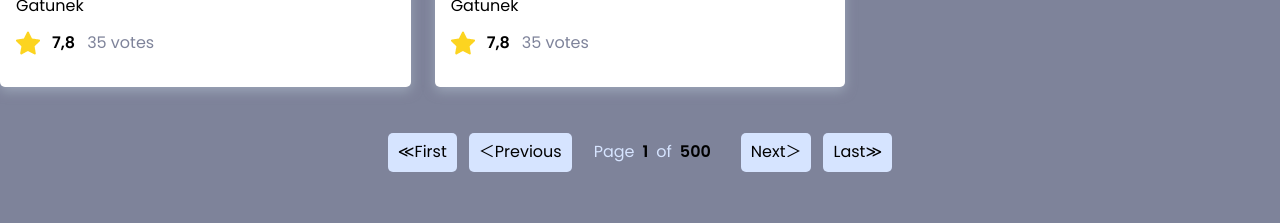
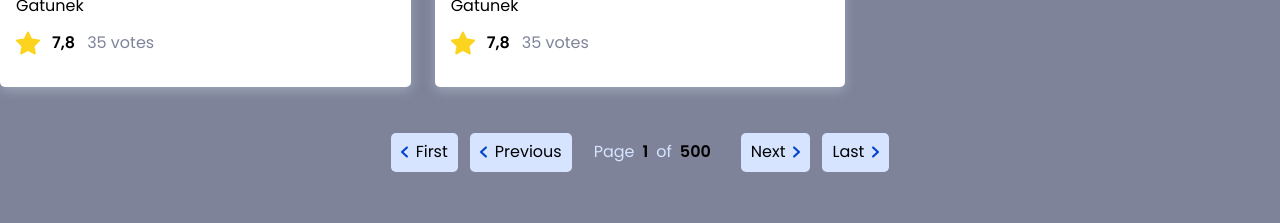
Before and after one commit to jacob-jk/Movies-Browser, a React (Create React App) app: page / in a window 1280 px wide. Shown: the part 5640-5863 px from the top of the page. Built offline with nearby package versions, Linux system fonts and the light colour scheme.

Commit message:
icons as buttons added to Pager

```diff
--- a/src/common/Pager/index.js
+++ b/src/common/Pager/index.js
@@ -1,20 +1,23 @@
 import {
   PagerWrapper,
   PagerButton,
+  PagerIconRotated,
   PageInfo,
   PageInfoStyled,
   PagerText,
 } from "./styled";
+import prev from "../../images/prev.svg";
+import next from "../../images/next.svg";
 
 const Pager = () => (
   <>
     <PagerWrapper>
       <PagerButton>
-        <div>≪</div>
+        <PagerIconRotated src={prev} alt="" />
         <PagerText>First</PagerText>
       </PagerButton>
       <PagerButton>
-        <div>＜</div>
+        <PagerIconRotated src={prev} alt="" />
         <PagerText>Previous</PagerText>
       </PagerButton>
       <PageInfo>
@@ -25,11 +28,11 @@ const Pager = () => (
       </PageInfo>
       <PagerButton>
         <PagerText>Next</PagerText>
-        <div>＞</div>
+        <img src={next} alt="" />
       </PagerButton>
       <PagerButton>
         <PagerText>Last</PagerText>
-        <div>≫</div>
+        <img src={next} alt="" />
       </PagerButton>
     </PagerWrapper>
   </>
--- a/src/common/Pager/styled.js
+++ b/src/common/Pager/styled.js
@@ -14,11 +14,16 @@ export const PagerButton = styled.button`
   padding: 0 10px;
   display: flex;
   align-items: center;
+  gap: 8px;
 
   @media (max-width: ${({ theme }) => theme.breakpoint.mobileMax}px) {
     margin: 6px 2px;
     padding: 0 5px;
   }
+`;
+
+export const PagerIconRotated = styled.img`
+  transform: rotate(180deg);
 `;
 
 export const PagerText = styled.div`
```
Also changed, not shown: src/images/next.svg (added), src/images/prev.svg (added).
